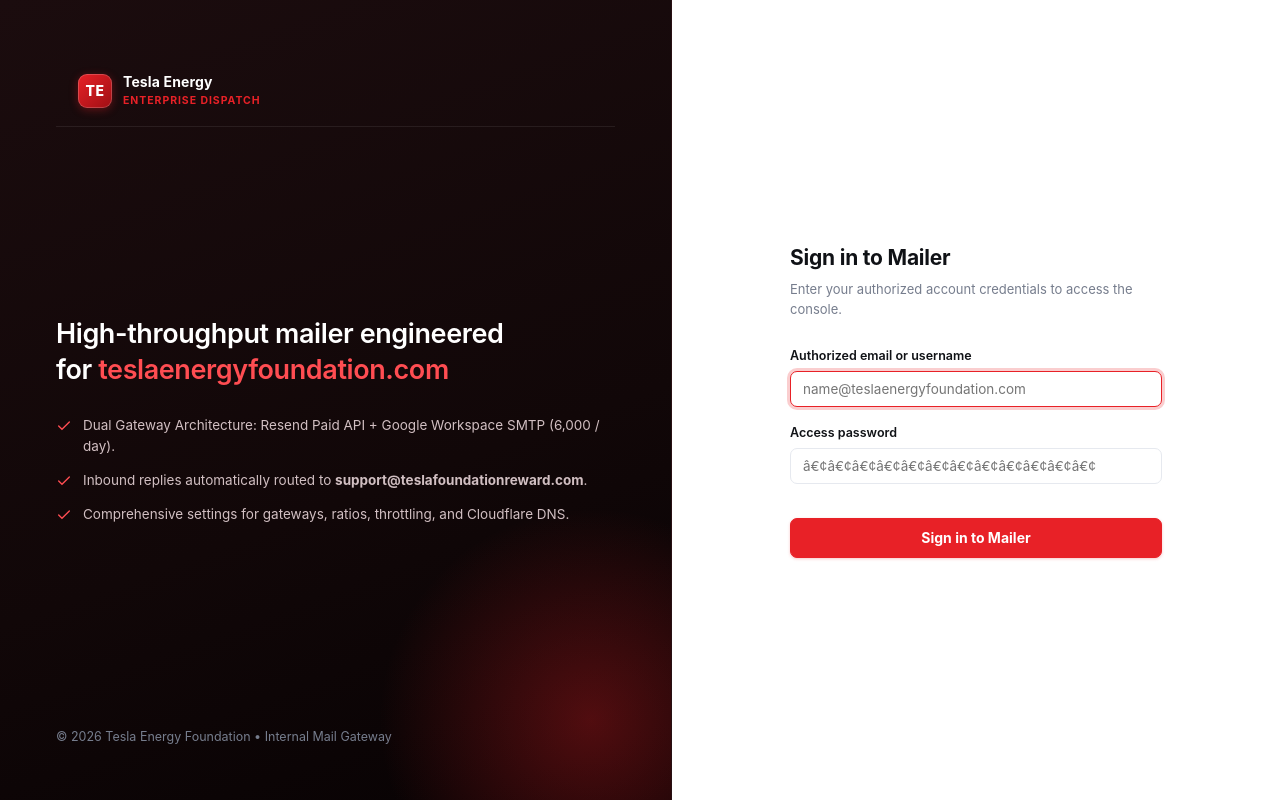
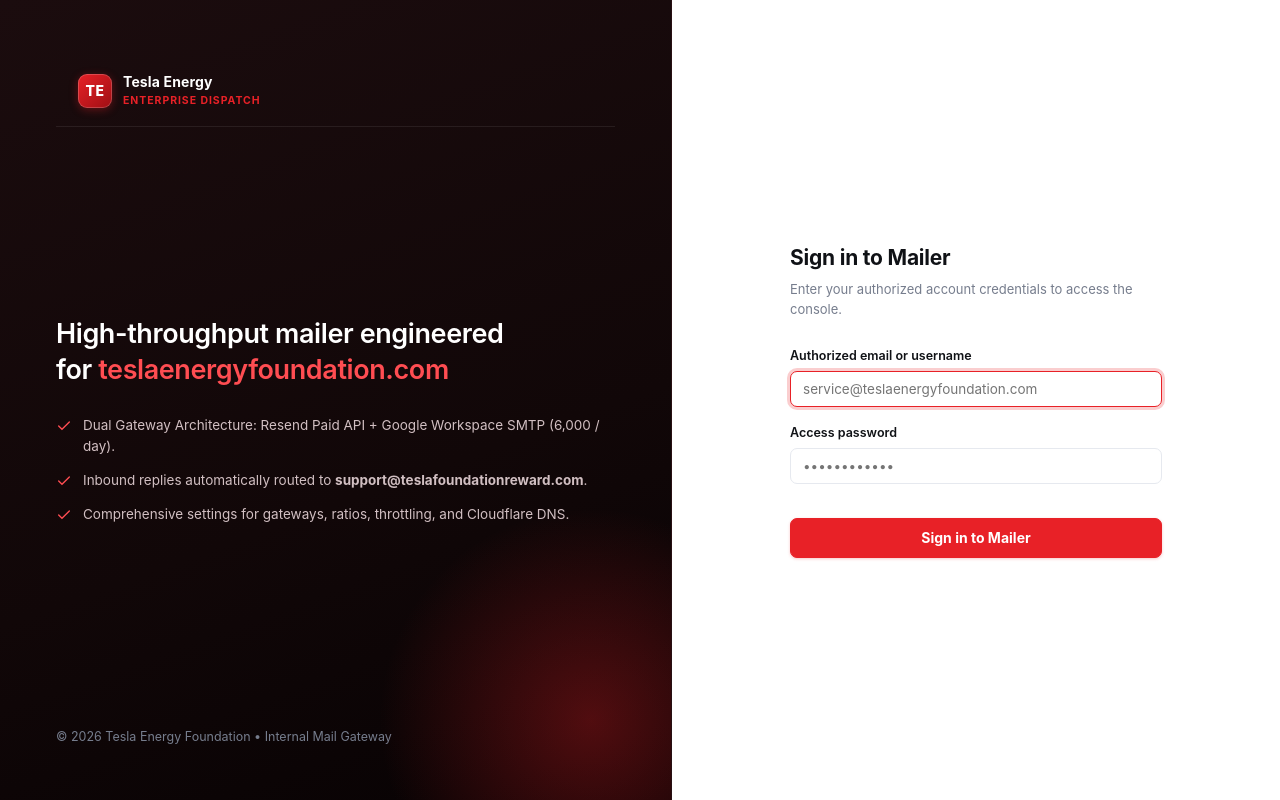
Before and after one commit to rabbithole385/teslaenergy-mailer, a PHP site: page / in a window 1280 px wide. Run offline with PHP 8.4, Linux system fonts and the light colour scheme; some libraries are stand-ins or nearby versions.

Commit message:
Update login placeholder to service@teslaenergyfoundation.com and clean bullet chars

```diff
--- a/index.php
+++ b/index.php
@@ -392,12 +392,12 @@ $googleConfigured = !empty($googleUser);
 
         <div class="field">
           <label for="ident">Authorized email or username</label>
-          <input class="input" id="ident" name="identifier" required autofocus placeholder="name@teslaenergyfoundation.com" autocomplete="username">
+          <input class="input" id="ident" name="identifier" required autofocus placeholder="service@teslaenergyfoundation.com" autocomplete="username">
         </div>
 
         <div class="field">
           <label for="pwd">Access password</label>
-          <input class="input" id="pwd" type="password" name="password" required placeholder="â€¢â€¢â€¢â€¢â€¢â€¢â€¢â€¢â€¢â€¢â€¢â€¢" autocomplete="current-password">
+          <input class="input" id="pwd" type="password" name="password" required placeholder="••••••••••••" autocomplete="current-password">
         </div>
 
         <button type="submit" class="btn btn-primary btn-block btn-lg" style="margin-top:18px;">
```
